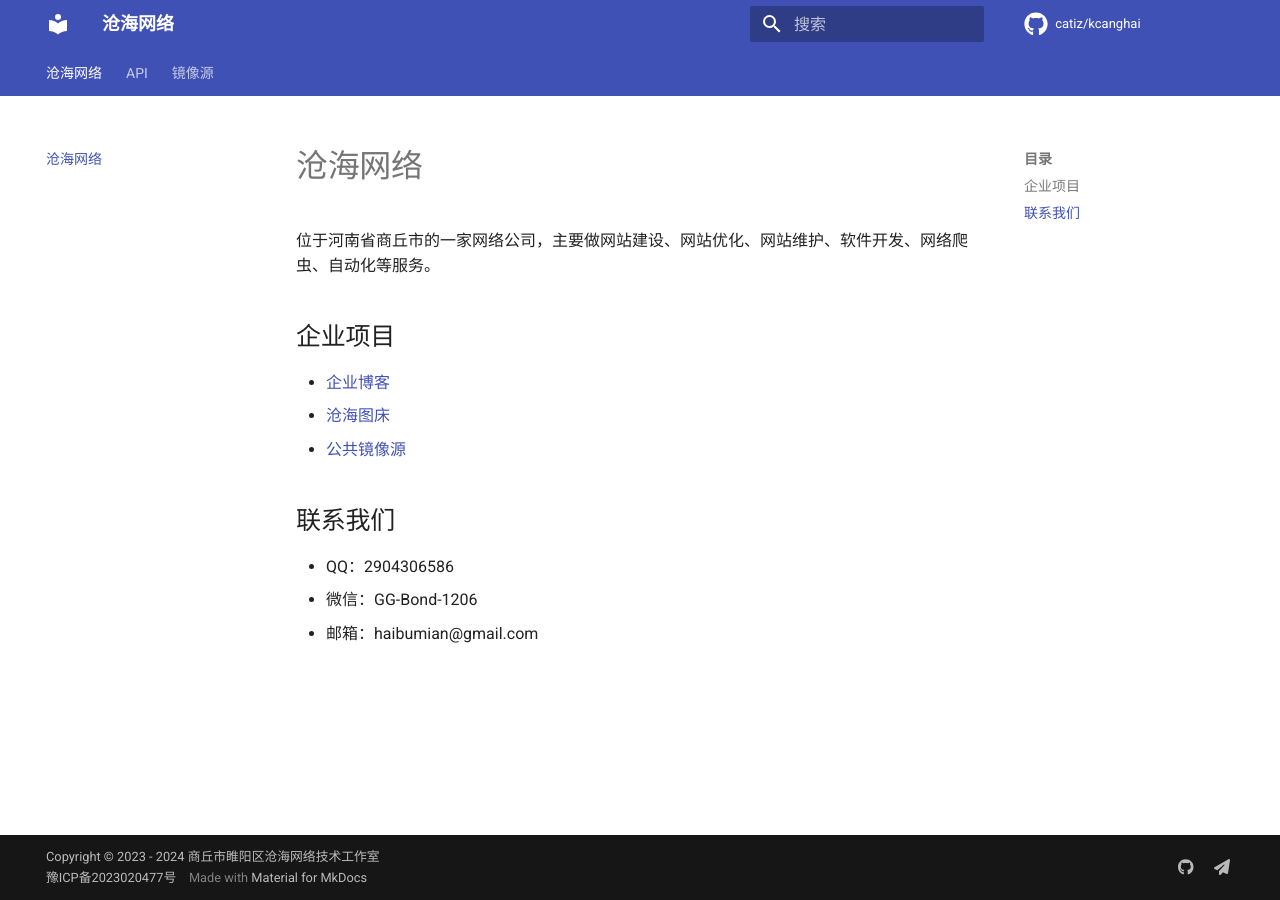
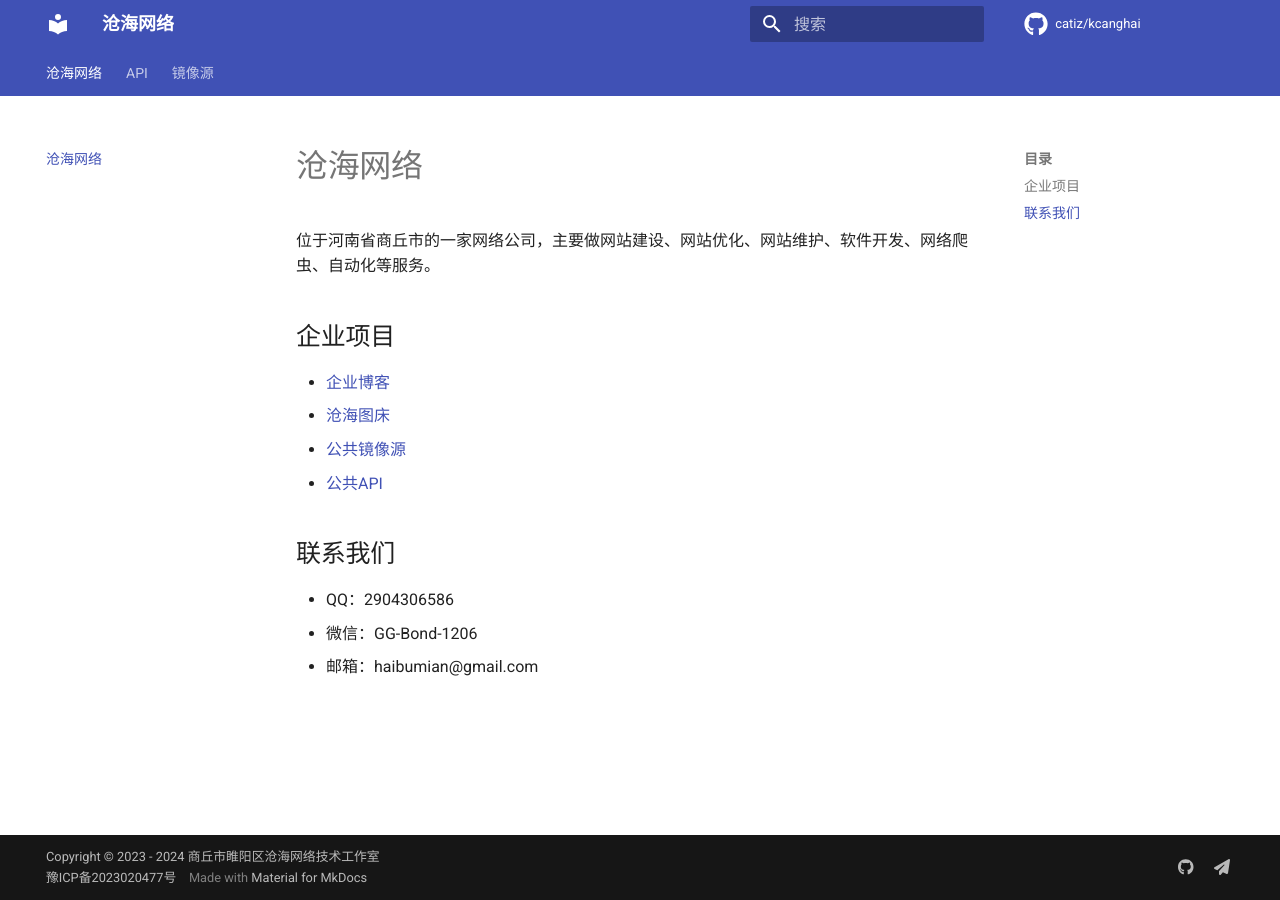
Before and after one commit to catiz/kcanghai, an MkDocs documentation site: the page built from docs/index.md, in a window 1280 px wide. Built offline with MkDocs 1.6.1 and Material for MkDocs 9.7.7, drawn with Linux system fonts in a browser that asks for light colours; comment, search, counter and statistics services are not loaded.

Commit message:
新增公共API

```diff
--- a/docs/index.md
+++ b/docs/index.md
@@ -7,6 +7,7 @@
 * [企业博客](https://www.kseas.cn)
 * [沧海图床](https://img.kseas.cn)
 * [公共镜像源](/镜像源/)
+* [公共API](/API/)
 
 ## 联系我们
 
```
